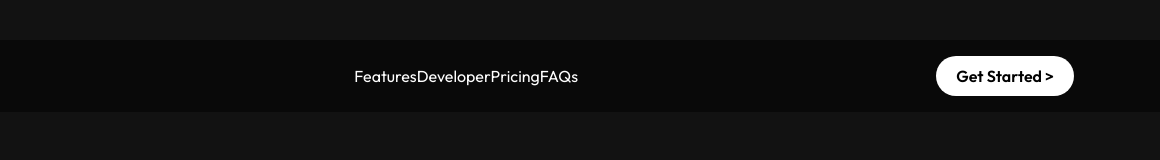
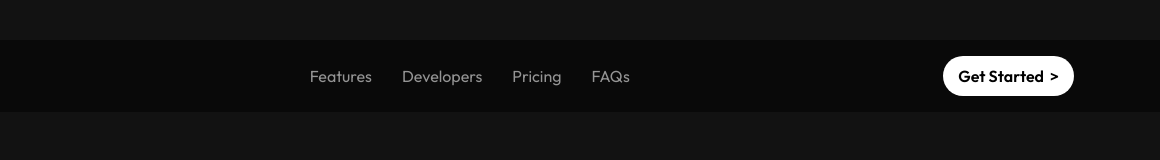
Before and after one commit to johnazt/new-era-landing, a website built with Vite: page index.html in a window 1280 px wide. Shown: the full height of the page, 120-1280 px from the left. Built offline with nearby package versions, Linux system fonts and the light colour scheme.

Commit message:
add nav header

```diff
--- a/index.html
+++ b/index.html
@@ -17,7 +17,7 @@
         <img class="header__logo" src="./new-era-log.png" alt="new-era-logo">
         <ul class="header__nav">
           <li class="header__li">Features</li>
-          <li class="header__li">Developer</li>
+          <li class="header__li">Developers</li>
           <li class="header__li">Pricing</li>
           <li class="header__li">FAQs</li>
         </ul>
@@ -25,7 +25,7 @@
           <img class="header__menu-icon" src="./menu-icon.png" alt="">
 
         <a href="#" class="header__btn">
-          Get Started >
+          Get Started <span style="margin-inline-start: 3px;">></span>
         </a>
 
       </div>
--- a/scss/components/_header.scss
+++ b/scss/components/_header.scss
@@ -12,6 +12,17 @@
     display: none;
      @include u.breakpoint(large) {
       display: flex;
+      gap: u.rem(30);
+      justify-content: center;
+    }
+  }
+
+  &__li {
+    color: var(--clr-text-gray);
+    transition: color .25s ease-in-out;
+    &:hover {
+      color: var(--clr-white);
+      transition: color .25s ease-in-out;
     }
   }
 
@@ -29,7 +40,7 @@
     color: var(--clr-black);
     font-weight: 600;
     border-radius: var(--rounded-lg);
-    padding: u.em(10) u.em(20);
+    padding: u.em(10) u.em(15);
     display: none;
 
     @include u.breakpoint(large) {
--- a/scss/global/_colors.scss
+++ b/scss/global/_colors.scss
@@ -8,5 +8,5 @@
   --clr-bg-dark-light: hsl(0, 0%, 13%);
   --clr-white: hsl(0, 0%, 100%);
   --clr-text-gray-light: hsl(0, 0%, 93%);
-  --clr-text-gray: hsl(0, 0%, 88%);
+  --clr-text-gray: hsl(0, 0%, 58%);
 }
```
